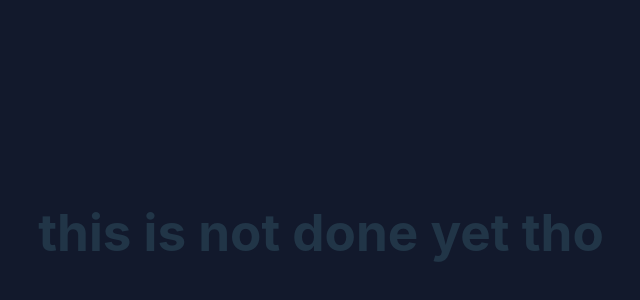
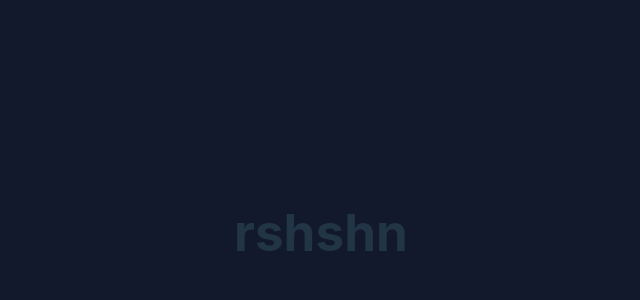
Before and after one commit to aparzero30/aparzero-blogs, a React (Vite) app: page / in a window 1280 px wide. Shown: the part 168-468 px from the top of the page, without its empty margins (319-959 px from the left). Built offline with nearby package versions, Linux system fonts and the light colour scheme.

Commit message:
change value of url

```diff
--- a/src/components/blogform/blogformHelper.js
+++ b/src/components/blogform/blogformHelper.js
@@ -2,8 +2,8 @@ import { json } from "react-router-dom";
 const BlogFormHelper = async (blog) => {
   const jwt = localStorage.getItem("JWT-TOKEN");
 
-  let url = "http://localhost:8080/writer/create";
-  // let url = " https://aparzero-blog-be.onrender.com/writer/create";
+  // let url = "http://localhost:8080/writer/create";
+  let url = " https://aparzero-blog-be.onrender.com/writer/create";
 
   const response = await fetch(url, {
     method: "POST",
--- a/src/components/loginform/loginaction.js
+++ b/src/components/loginform/loginaction.js
@@ -8,8 +8,8 @@ async function loginAction({ request }) {
     password: data.get("userPassword"),
   };
 
-  let url = "http://localhost:8080/api/v1/auth/authenticate";
-  // let url = " https://aparzero-blog-be.onrender.com/api/v1/auth/authenticate";
+  // let url = "http://localhost:8080/api/v1/auth/authenticate";
+  let url = " https://aparzero-blog-be.onrender.com/api/v1/auth/authenticate";
 
   const response = await fetch(url, {
     method: method,
--- a/src/pages/main/main.jsx
+++ b/src/pages/main/main.jsx
@@ -3,7 +3,7 @@ import Wrapper from "../../ui/wrapper/wrapper";
 const MainPage = () => {
   return (
     <Wrapper>
-      <h1>this is not done yet tho</h1>
+      <h1>rshshn</h1>
     </Wrapper>
   );
 };
```
